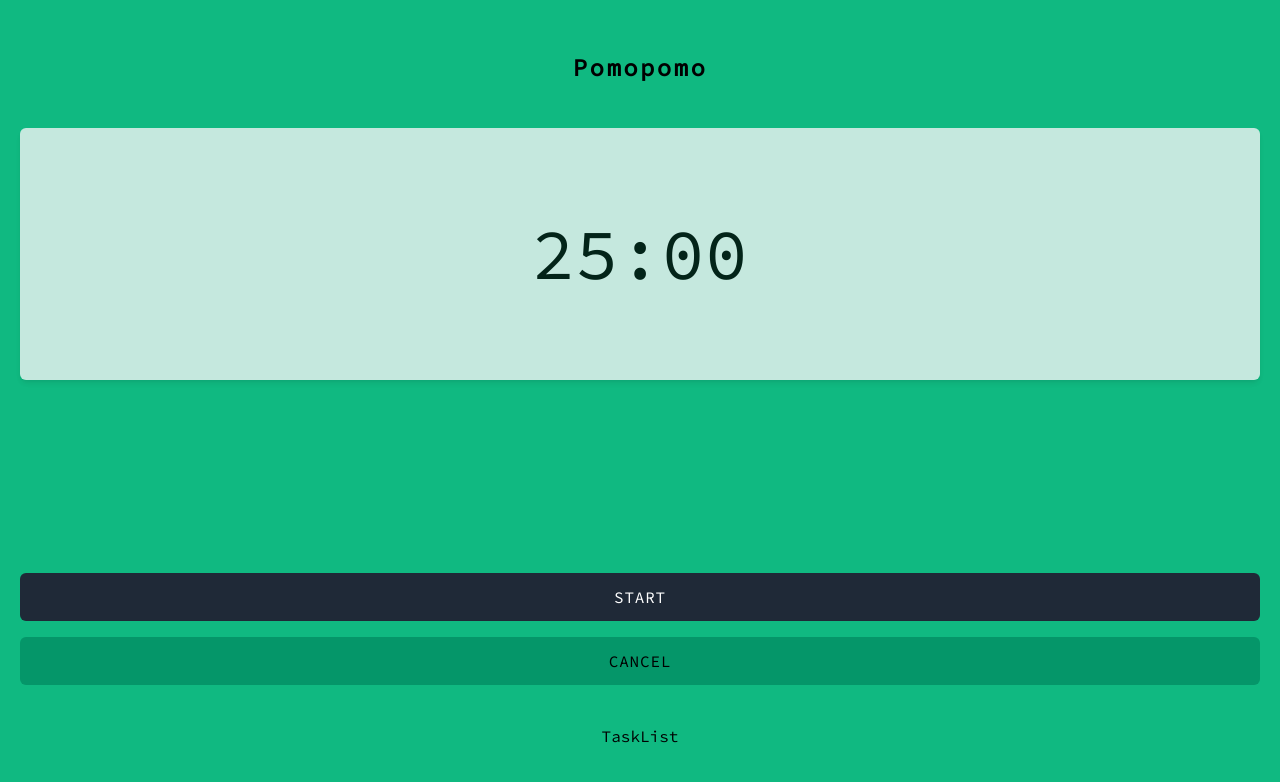
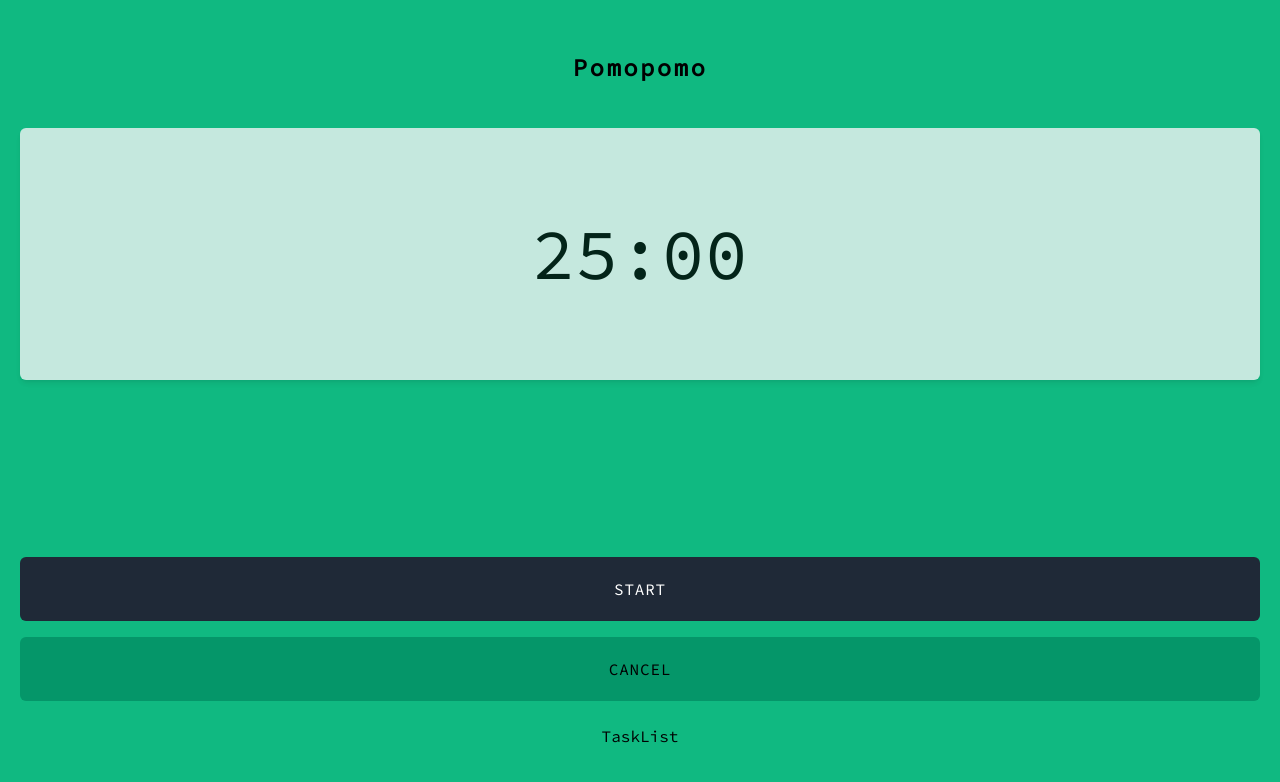
Before and after one commit to CandraJengger/svelte-pomodoro-tailwind, a Svelte app: page / in a window 1280 px wide. Shown: the top 782 px of the page. Built offline with nearby package versions, Linux system fonts and the light colour scheme.

Commit message:
styling buttons

```diff
--- a/src/components/PomodoroTimer.svelte
+++ b/src/components/PomodoroTimer.svelte
@@ -71,12 +71,12 @@
   <footer class="row-start-4 flex justify-center items-center flex-col">
     <button
       on:click={startPomodoro}
-      class="rounded-md w-full flex justify-center items-center px-7 py-3 font-medium text-md uppercase tracking-wider text-white bg-gray-800 hover:bg-gray-900 mx-3 mb-4"
+      class="rounded-md w-full flex justify-center items-center px-7 py-5 font-medium text-md uppercase tracking-wider text-white bg-gray-800 hover:bg-gray-900 mx-3 mb-4"
       >start</button
     >
     <button
       on:click={cancelPomodoro}
-      class="rounded-md w-full flex justify-center items-center px-7 py-3 font-medium text-md uppercase tracking-wider bg-green-600  hover:bg-green-700 mx-3"
+      class="rounded-md w-full flex justify-center items-center px-7 py-5 font-medium text-md uppercase tracking-wider bg-green-600  hover:bg-green-700 mx-3"
       >cancel</button
     >
   </footer>
```
